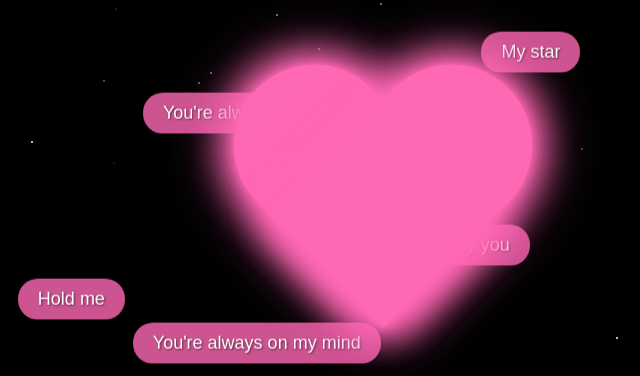
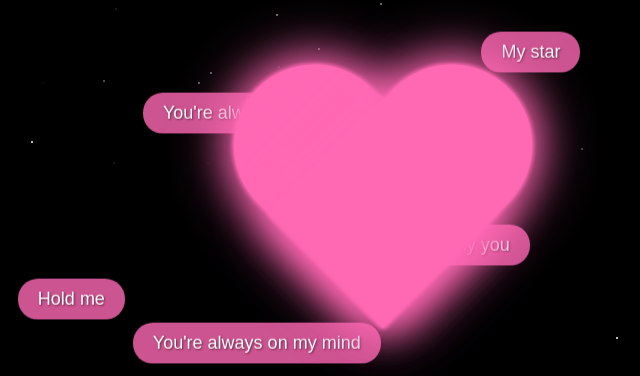
Before and after one commit to shades-lab/heart, a plain HTML site: page index.html in a window 1280 px wide. Shown: the part 169-545 px from the top of the page, 257-897 px from the left. Drawn offline with Linux system fonts and the light colour scheme.

Commit message:
Update index.html

```diff
--- a/index.html
+++ b/index.html
@@ -3,7 +3,7 @@
 <head>
     <meta charset="UTF-8">
     <meta name="viewport" content="width=device-width, initial-scale=1.0">
-    <title>Neon Heart Animation</title>
+    <title> My Heart </title>
     <style>
         body {
             margin: 0;
@@ -32,10 +32,10 @@
             height: 240px;
             background: #ff69b4; /* Original color */
             border-radius: 150px 150px 0 0;
-            box-shadow: 0 0 10px #ff69b4, /* Reduced brightness */
+            box-shadow: 0 0 5px #ff69b4, /* Reduced brightness */
                        0 0 40px #ff69b4,
                        0 0 60px #ff69b4,
-                       0 0 40px #ff69b4; /* Reduced brightness */
+                       0 0 5px #ff69b4; /* Reduced brightness */
         }
 
         .heart::before {
```
